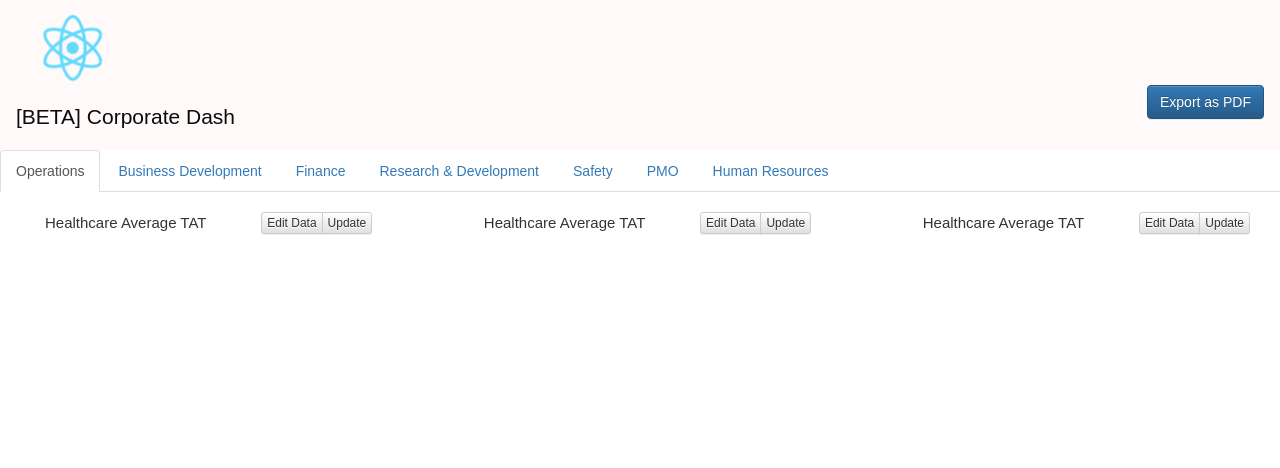
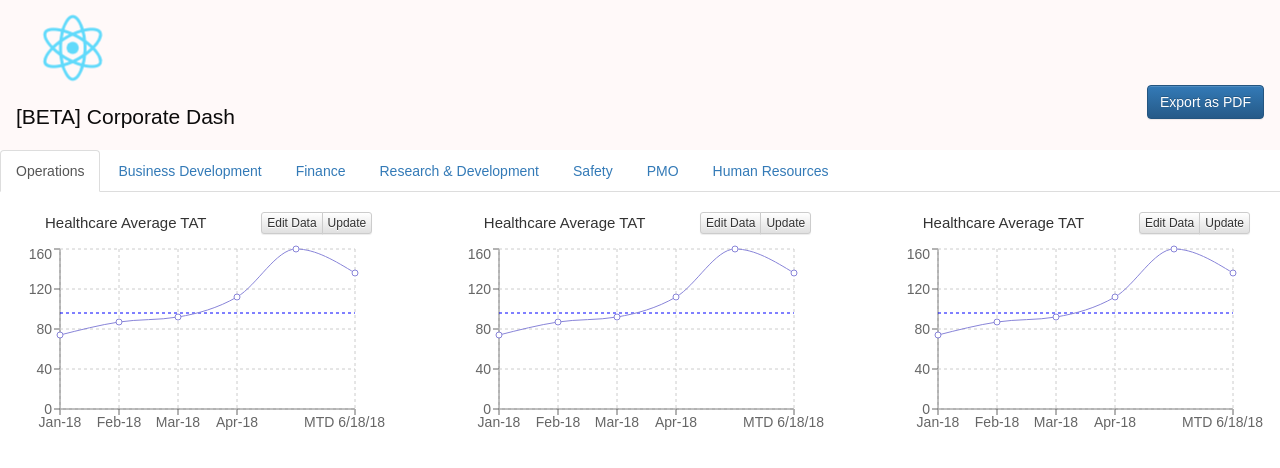
Before and after one commit to chrisacciai/dashboard, a React (Create React App) app: page / in a window 1280 px wide. Shown: the top 468 px of the page. Built offline with nearby package versions, Linux system fonts and the light colour scheme.

Commit message:
chart width

```diff
--- a/src/Chart1.js
+++ b/src/Chart1.js
@@ -48,7 +48,7 @@ export default class Chart1 extends Component {
               </p>
             </div>
           <p style={ shown }>
-              <LineChart width="80%" height={200} data={data}
+              <LineChart width={400} height={200} data={data}
               margin={{top: 5, right: 30, left: 15, bottom: 5}}>
               <XAxis dataKey="month"/>
               <YAxis/>
```
